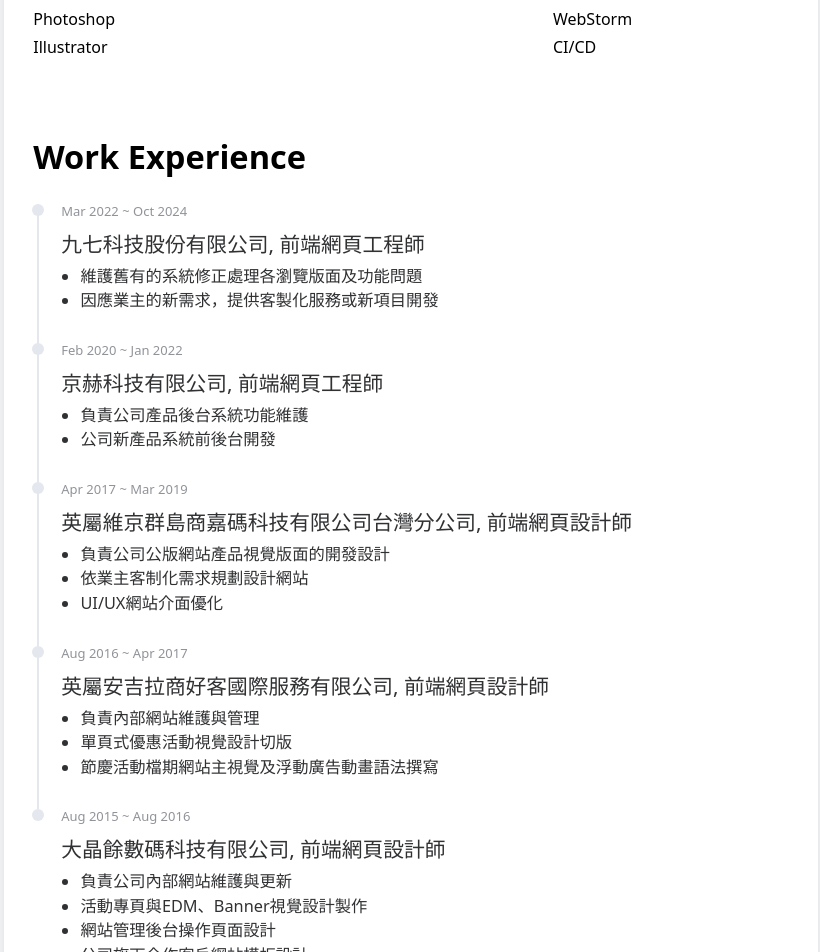
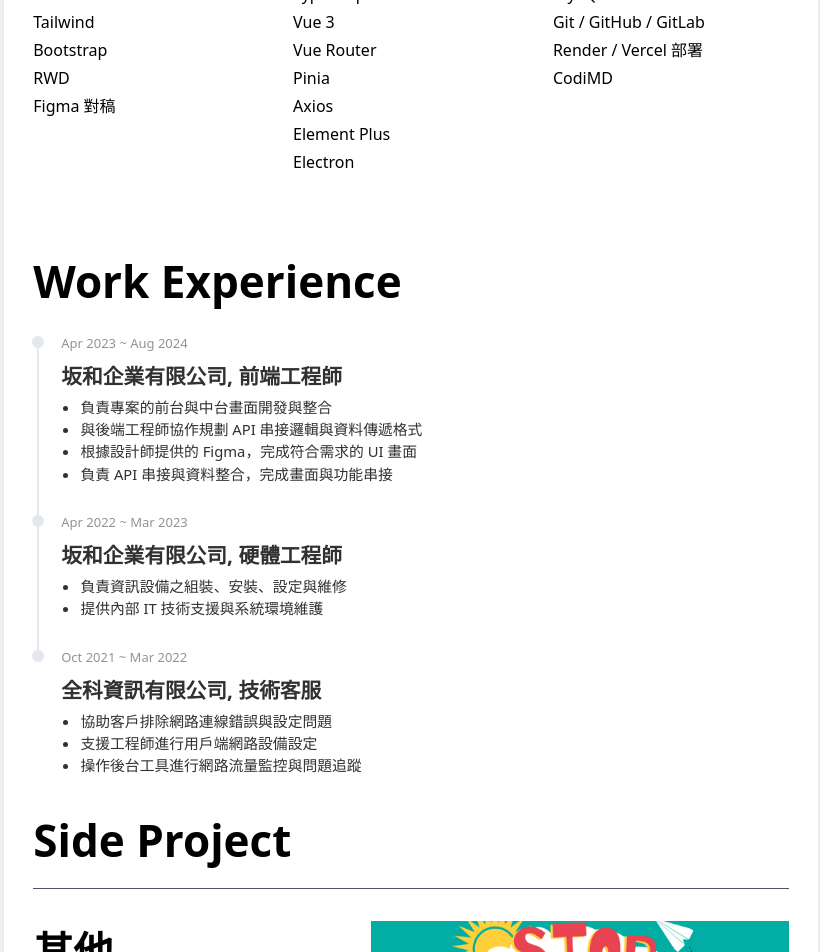
Before and after one commit to shihfuwang/resume, a Vue app: page / in a window 1280 px wide. Shown: the part 820-1772 px from the top of the page, without its empty margins (229-1049 px from the left). Built offline with nearby package versions, Linux system fonts and the light colour scheme.

Commit message:
fix content

```diff
--- a/src/components/Title.vue
+++ b/src/components/Title.vue
@@ -6,12 +6,12 @@ const props = defineProps<{
 </script>
 
 <template>
-  <h1
-    class="font-black title"
-    :style="{ '--title-size': `${props.size || 44}` }"
-  >
-    {{ props.title }}
-  </h1>
+<h1
+  class="font-black"
+  :style="{ fontSize: `${props.size || 44}px` }"
+>
+  {{ props.title }}
+</h1>
 </template>
 
 <style scoped lang="scss">
--- a/src/sessions/autobiography/Autobiography.vue
+++ b/src/sessions/autobiography/Autobiography.vue
@@ -2,7 +2,7 @@
 import Title from '@/components/Title.vue';
 import LinkIcon from '@/sessions/autobiography/components/LinkIcon.vue';
 import Avatar from '@/sessions/autobiography/components/Avatar.vue'
-import avatar from '@/assets/image/avatar01.webp';
+import avatar from '@/assets/image/avatar.jpg';
 import githubImg from '@/assets/image/github-logo.png';
 </script>
 
@@ -11,15 +11,19 @@ import githubImg from '@/assets/image/github-logo.png';
     <Avatar :src="avatar" />
     <Title
       class="title"
-      title="潘鎮東 DonDon"
+      title="王士輔 Ken"
     />
     <LinkIcon
       :imgSrc="githubImg"
-      link="https://github.com/"
+      link="https://github.com/shihfuwang"
       class="linkIcon"
     />
-    <P class="w-[90%] text-center">
-      我是東東，熱愛學習新知，勇於接受挑戰，前端網頁設計三年半經驗，2020年2月轉職前端工程師至今。 熟悉JavaScript、HTML、CSS，具有獨立作業網頁版面切版、特效互動設計開發、前端框架Vue實作、API串接，與視覺設計師、後端工程師協作，多人共同開發跨部門溝通協調與專案時程管控經驗。
+    <P class="w-[90%]">
+      我是 Ken，熱愛技術學習與實作，勇於接受挑戰，具備一年以上前端實務經驗。2023 年接受公司培訓轉職為前端工程師。
+      熟悉 HTML、CSS、JavaScript，具備 Vue.js 搭配 TypeScript 的開發經驗，能獨立完成前端畫面與功能實作。
+      後端方面具備使用 Node.js 與 MySQL 進行開發的實務經驗，熟悉資料庫建置、SQL 操作等。
+      在團隊合作方面，曾與設計師與後端工程師密切協作，配合專案需求進行跨部門溝通與整合。
+      未來期望持續累積實務經驗，提升技術深度與開發能力，為團隊貢獻穩定且長期的技術價值。
     </P>
   </div>
 </template>
--- a/src/sessions/skills/Skills.vue
+++ b/src/sessions/skills/Skills.vue
@@ -18,33 +18,35 @@ import SkillGroup from '@/sessions/skills/components/SkillGroup.vue'
       <SkillGroup
         title="網頁切版"
         :items="[
-          'HTML / HTML5',
-          'Pug',
-          'CSS / CSS3 / SCSS',
+          'HTML5',
+          'CSS',
+          'Tailwind',
           'Bootstrap',
-          'RWD響應式網站',
-          'Photoshop',
-          'Illustrator'
+          'RWD',
+          'Figma 對稿'
         ]"
       />
       <SkillGroup
-        title="程式語言"
+        title="前端技術"
         :items="[
           'JavaScript',
-          'jQuery',
-          'Vue.js'
+          'TypeScript',
+          'Vue 3',
+          'Vue Router',
+          'Pinia',
+          'Axios',
+          'Element Plus',
+          'Electron'
         ]"
       />
       <SkillGroup
-        title="其他"
+        title="後端與其他"
         :items="[
-          'Git',
-          'Bitbucket',
-          'Trello',
-          'Jira',
-          'Visual Studio Code',
-          'WebStorm',
-          'CI/CD'
+          'Node.js',
+          'MySQL',
+          'Git / GitHub / GitLab',
+          'Render / Vercel 部署',
+          'CodiMD',
         ]"
       />
     </div>
--- a/src/sessions/skills/components/SkillGroup.vue
+++ b/src/sessions/skills/components/SkillGroup.vue
@@ -12,7 +12,7 @@ const props = defineProps<{
   <div>
     <Title
       :title="props.title"
-      :size="28"
+      :size="24"
       class="border-b border-gray-600 skillTitle"
     />
     <SkillList :items="props.items" />
--- a/src/sessions/workExperience/WorkExperience.vue
+++ b/src/sessions/workExperience/WorkExperience.vue
@@ -4,55 +4,35 @@ import ExperienceItem from '@/sessions/workExperience/components/ExperienceItem.
 
 const experiences = [
   {
-    company: '九七科技股份有限公司',
-    role: '前端網頁工程師',
+    company: '坂和企業有限公司',
+    role: '前端工程師',
     details: [
-      '維護舊有的系統修正處理各瀏覽版面及功能問題',
-      '因應業主的新需求，提供客製化服務或新項目開發',
+      '負責專案的前台與中台畫面開發與整合',
+      '與後端工程師協作規劃 API 串接邏輯與資料傳遞格式',
+      '根據設計師提供的 Figma，完成符合需求的 UI 畫面',
+      '負責 API 串接與資料整合，完成畫面與功能串接'
     ],
-    timestamp: 'Mar 2022 ~ Oct 2024',
+    timestamp: 'Apr 2023 ~ Aug 2024',
   },
   {
-    company: '京赫科技有限公司',
-    role: '前端網頁工程師',
+    company: '坂和企業有限公司',
+    role: '硬體工程師',
     details: [
-      '負責公司產品後台系統功能維護',
-      '公司新產品系統前後台開發',
+      '負責資訊設備之組裝、安裝、設定與維修',
+      '提供內部 IT 技術支援與系統環境維護'
     ],
-    timestamp: 'Feb 2020 ~ Jan 2022',
+    timestamp: 'Apr 2022 ~ Mar 2023',
   },
   {
-    company: '英屬維京群島商嘉碼科技有限公司台灣分公司',
-    role: '前端網頁設計師',
+    company: '全科資訊有限公司',
+    role: '技術客服',
     details: [
-      '負責公司公版網站產品視覺版面的開發設計',
-      '依業主客制化需求規劃設計網站',
-      'UI/UX網站介面優化',
+      '協助客戶排除網路連線錯誤與設定問題',
+      '支援工程師進行用戶端網路設備設定',
+      '操作後台工具進行網路流量監控與問題追蹤'
     ],
-    timestamp: 'Apr 2017 ~ Mar 2019',
-  },
-  {
-    company: '英屬安吉拉商好客國際服務有限公司',
-    role: '前端網頁設計師',
-    details: [
-      '負責內部網站維護與管理',
-      '單頁式優惠活動視覺設計切版',
-      '節慶活動檔期網站主視覺及浮動廣告動畫語法撰寫',
-    ],
-    timestamp: 'Aug 2016 ~ Apr 2017',
-  },
-  {
-    company: '大晶餘數碼科技有限公司',
-    role: '前端網頁設計師',
-    details: [
-      '負責公司內部網站維護與更新',
-      '活動專頁與EDM、Banner視覺設計製作',
-      '網站管理後台操作頁面設計',
-      '公司旗下合作客戶網站模板設計',
-    ],
-    timestamp: 'Aug 2015 ~ Aug 2016',
-  },
-
+    timestamp: 'Oct 2021 ~ Mar 2022',
+  }
 ];
 </script>
 
--- a/src/sessions/workExperience/components/ExperienceItem.vue
+++ b/src/sessions/workExperience/components/ExperienceItem.vue
@@ -8,7 +8,7 @@ const props = defineProps<{
 
 <template>
   <div class="experience-item">
-    <div class="companyDetail">
+    <div class="font-semibold companyDetail">
       {{ props.company }}, {{ props.role }}
     </div>
     <ul class="list-disc workDetails">
@@ -30,7 +30,7 @@ const props = defineProps<{
 }
 
 .workDetails{
-  font-size: size(22);
+  font-size: size(20);
   padding-left: size(26);
   margin-top: size(5);
 }
```
